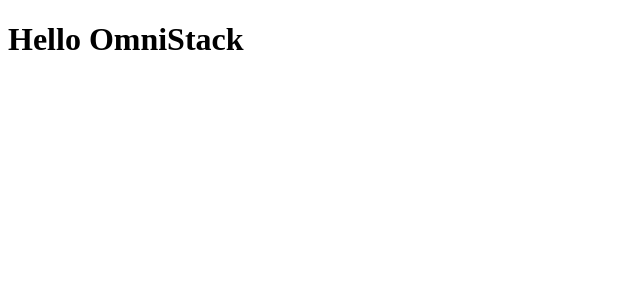
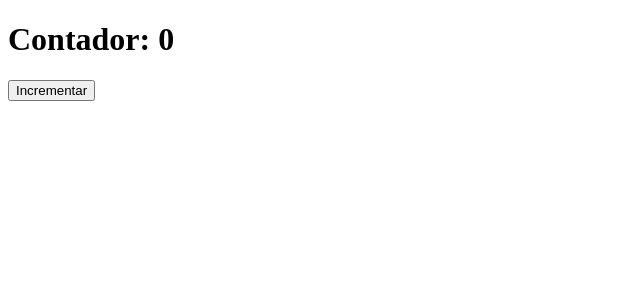
Before and after one commit to RobertoRosa7/omnistack, a React (Create React App) app in the folder frontend/: page / in a window 1280 px wide. Shown: the top 300 px of the page, without its empty margins (0-640 px from the left). Built offline with nearby package versions, Linux system fonts and the light colour scheme.

Commit message:
logo mais background image adicionados, criado assets para conter todos as imagens - conclusao basica da estrutura do react assim como conceito de propriedade, estados e imutabilidade

```diff
--- a/frontend/src/App.js
+++ b/frontend/src/App.js
@@ -1,10 +1,27 @@
-import React from 'react';
+import React, { useState } from 'react';
+import Header from './Header';
+
 /**
  * JSX: integração do HTML dentro do JavaScript
  */
 function App() {
+  // let counter = 0; sem estado reativo
+  // let counter = useState(0); // com estado reativo, mas com imutabilidade
+
+  // useState return Array = [valor, funcaoDeAtualizacaoDoValor]
+  const [counter, setCounter] = useState(0);
+
+
+  function increment(){
+    // counter++; // error há imutabilidade devido uso do useState
+    setCounter(counter + 1); // uso da função para atualização do valor
+  }
+
   return (
-   <h1>Hello OmniStack</h1>
+    <div>
+      <Header>Contador: {counter}</Header>
+      <button onClick={increment}>Incrementar</button>
+    </div>
   );
 }
 
--- /dev/null
+++ b/frontend/src/Header.js
@@ -0,0 +1,10 @@
+import React from 'react';
+
+export default function Header({ children }){
+    return (
+        // props.children imprimir todo conteúdo dentro da tag header
+        <header>
+            <h1>{children}</h1>
+        </header>
+    );
+}
```
Also changed, not shown: frontend/src/assets/heroes.png (added), frontend/src/assets/logo.svg (added).
